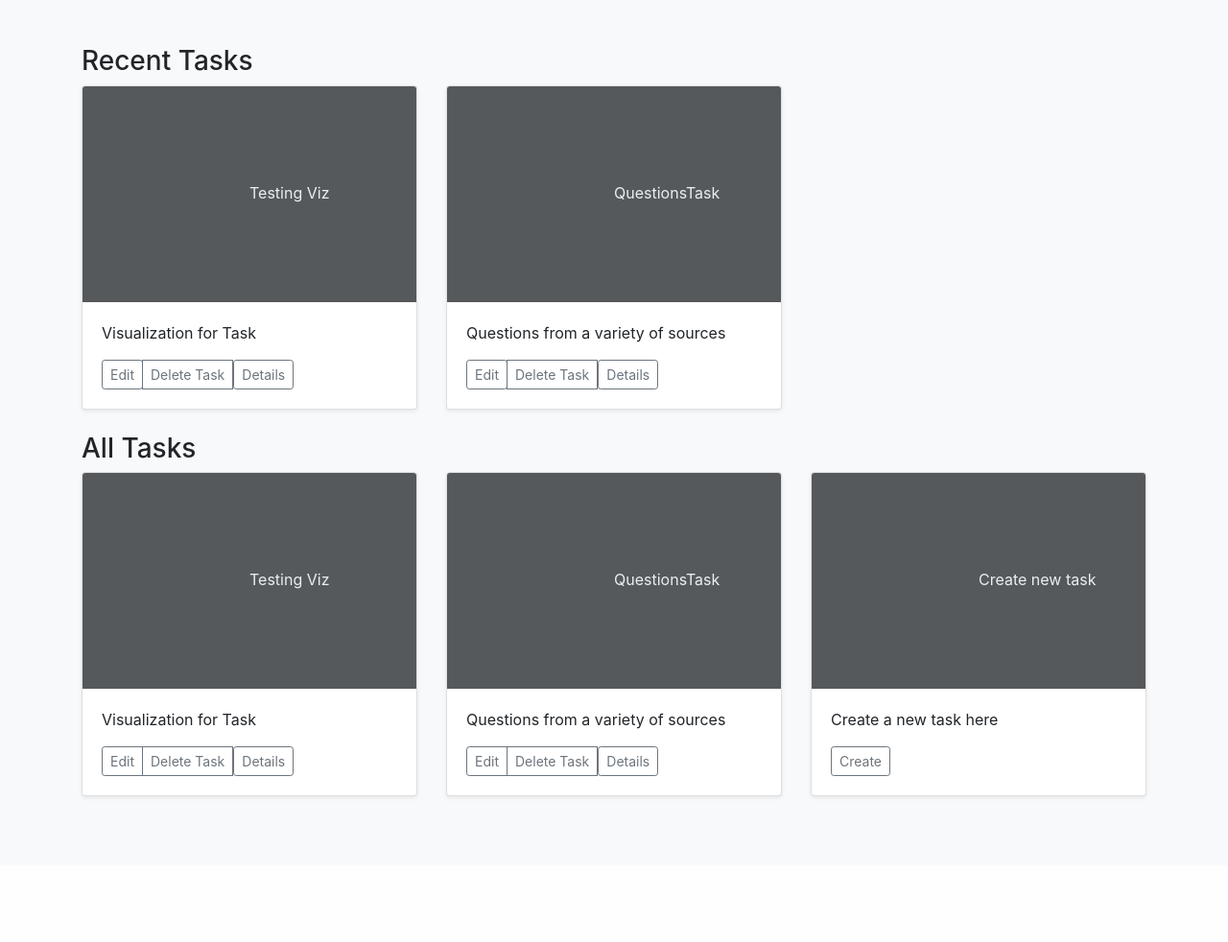
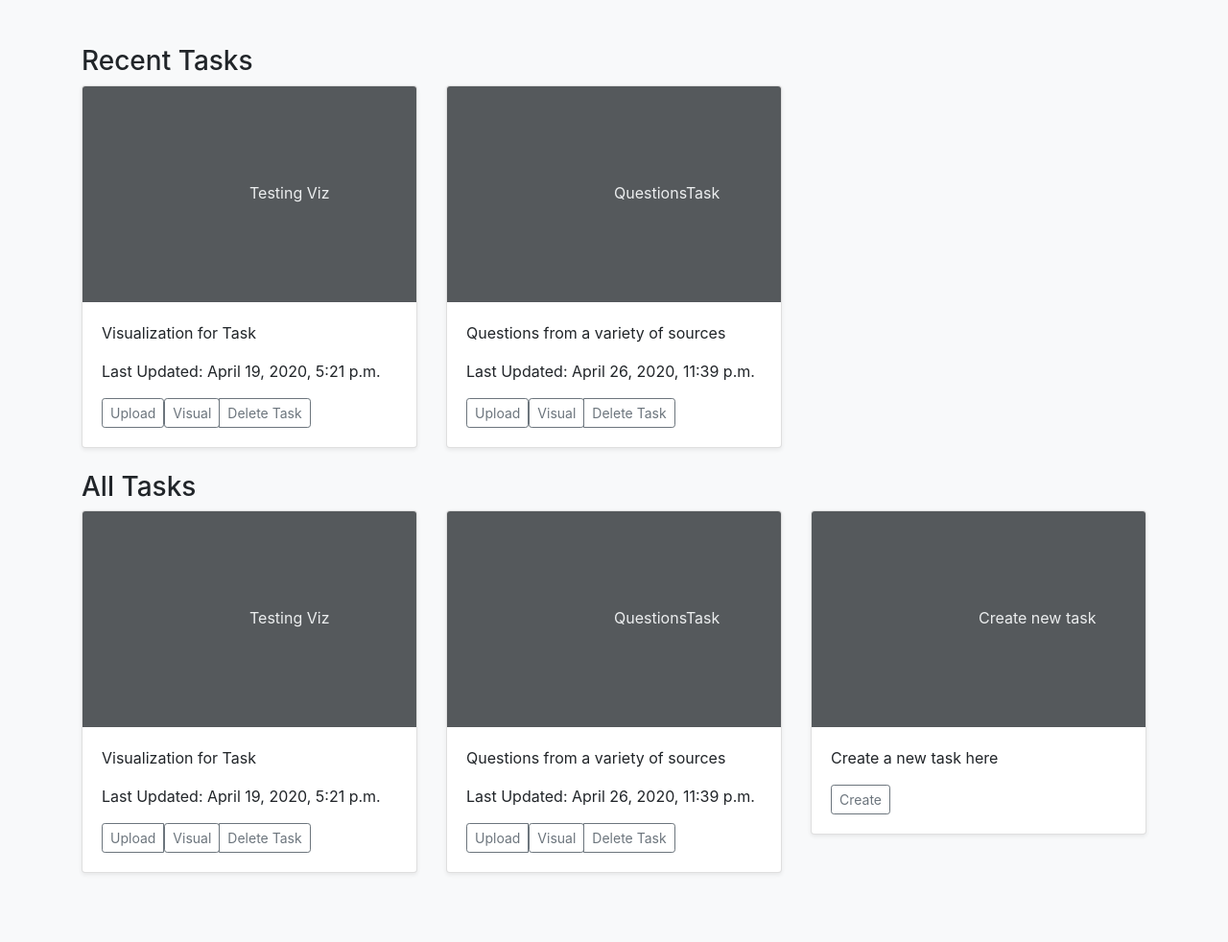
Before and after one commit to Narozzy/AutoNiner, a Django app: page /home/ in a window 1280 px wide. Shown: the part 57-1039 px from the top of the page at 96% size. Before the commit the page ends 890 px from the top, so only its background shows below. Run offline with Django 3.2, Linux system fonts and the light colour scheme; data comes from the database, SQL or seed files in the repository; both versions use the stored data as it was after the commit; parts of the project's set-up code (start-up, migrations or seed data) failed here and were passed over; some libraries are stand-ins or nearby versions.

Commit message:
Added favicon, added some nice information to the home page cards for better ease of use

```diff
--- a/autoniner/home/templates/base_temp.html
+++ b/autoniner/home/templates/base_temp.html
@@ -1,14 +1,16 @@
 <!DOCTYPE html>
 <html lang="en">
 <head>
+  {% load static %}
   <meta charset="UTF-8">
   <meta http-equiv="X-UA-Compatible" content="IE=edge">
   <meta name="viewport" content="width=device-width, initial-scale=1.0">
   <link rel="stylesheet" href="https://stackpath.bootstrapcdn.com/bootstrap/4.4.1/css/bootstrap.min.css" integrity="sha384-Vkoo8x4CGsO3+Hhxv8T/Q5PaXtkKtu6ug5TOeNV6gBiFeWPGFN9MuhOf23Q9Ifjh" crossorigin="anonymous">
   <script src="https://code.jquery.com/jquery-3.4.1.slim.min.js" integrity="sha384-J6qa4849blE2+poT4WnyKhv5vZF5SrPo0iEjwBvKU7imGFAV0wwj1yYfoRSJoZ+n" crossorigin="anonymous"></script>
-<script src="https://cdn.jsdelivr.net/npm/popper.js@1.16.0/dist/umd/popper.min.js" integrity="sha384-Q6E9RHvbIyZFJoft+2mJbHaEWldlvI9IOYy5n3zV9zzTtmI3UksdQRVvoxMfooAo" crossorigin="anonymous"></script>
-<script src="https://stackpath.bootstrapcdn.com/bootstrap/4.4.1/js/bootstrap.min.js" integrity="sha384-wfSDF2E50Y2D1uUdj0O3uMBJnjuUD4Ih7YwaYd1iqfktj0Uod8GCExl3Og8ifwB6" crossorigin="anonymous"></script>
-<script src="Js/accordion.js"></script>
+  <script src="https://cdn.jsdelivr.net/npm/popper.js@1.16.0/dist/umd/popper.min.js" integrity="sha384-Q6E9RHvbIyZFJoft+2mJbHaEWldlvI9IOYy5n3zV9zzTtmI3UksdQRVvoxMfooAo" crossorigin="anonymous"></script>
+  <script src="https://stackpath.bootstrapcdn.com/bootstrap/4.4.1/js/bootstrap.min.js" integrity="sha384-wfSDF2E50Y2D1uUdj0O3uMBJnjuUD4Ih7YwaYd1iqfktj0Uod8GCExl3Og8ifwB6" crossorigin="anonymous"></script>
+  <script src="Js/accordion.js"></script>
+  <link rel="icon" type="image/png" href="{% static 'favicon.ico' %}">
   <title>AutoNiner</title>
 </head>
 <body>
@@ -36,7 +38,7 @@
             </li>
           {% else %}
             <li class="nav-item">
-              <a class="nav-link" href="#">Login</a>
+              <a class="nav-link" href="/admin">Login</a>
             </li>
           {% endif %}
         </ul>
--- a/autoniner/home/templates/index.html
+++ b/autoniner/home/templates/index.html
@@ -12,18 +12,19 @@
                     <svg class="bd-placeholder-img card-img-top" width="100%" height="225" xmlns="http://www.w3.org/2000/svg" preserveAspectRatio="xMidYMid slice" focusable="false" role="img" aria-label="Placeholder: Door Count"><title>Placeholder</title><rect width="100%" height="100%" fill="#55595c"></rect><text x="50%" y="50%" fill="#eceeef" dy=".3em">{{task.title}}</text></svg>
                     <div class="card-body">
                     <p class="card-text">{{ task.description }}</p>
+                    <p class='card-text'>Last Updated: {{ task.last_modified }}</p>
                     <div class="d-flex justify-content-between align-items-center">
                         <div class="btn-group">
                             <form method='get' action='/template/{{task.task_id}}'>
-                              <button type="submit" class="btn btn-sm btn-outline-secondary">Edit</button>
+                              <button type="submit" class="btn btn-sm btn-outline-secondary">Upload</button>
+                            </form>
+                            <form method='get' action='/visualization/{{task.task_id}}'>
+                              <button type='submit' class='btn btn-sm btn-outline-secondary'>Visual</button>
                             </form>
                               <!-- Button trigger modal -->
                             <button type="button" class="btn btn-sm btn-outline-secondary" data-toggle="modal" data-target="#exampleModal" onclick='deleteModalCreateAction({{task.task_id}}, "{{task.title}}");'>
                               Delete Task
                             </button>
-                            <form method='get' action='/visualization/{{task.task_id}}'>
-                              <button type='submit' class='btn btn-sm btn-outline-secondary'>Details</button>
-                            </form>
                         </div>
                     </div>
                     </div>
@@ -40,16 +41,17 @@
                     <svg class="bd-placeholder-img card-img-top" width="100%" height="225" xmlns="http://www.w3.org/2000/svg" preserveAspectRatio="xMidYMid slice" focusable="false" role="img" aria-label="Placeholder: Door Count"><title>Placeholder</title><rect width="100%" height="100%" fill="#55595c"></rect><text x="50%" y="50%" fill="#eceeef" dy=".3em">{{task.title}}</text></svg>
                     <div class="card-body">
                     <p class="card-text">{{ task.description }}</p>
+                    <p class='card-text'>Last Updated: {{ task.last_modified }}</p>
                     <div class="d-flex justify-content-between align-items-center">
                         <div class="btn-group">
-                            <button type="button" class="btn btn-sm btn-outline-secondary">Edit</button>
+                            <button type="button" class="btn btn-sm btn-outline-secondary">Upload</button>
+                            <form method='get' action='/visualization/{{task.task_id}}'>
+                              <button type='submit' class='btn btn-sm btn-outline-secondary'>Visual</button>
+                            </form>
                               <!-- Button trigger modal -->
                             <button type="button" class="btn btn-sm btn-outline-secondary" data-toggle="modal" data-target="#exampleModal" onclick='deleteModalCreateAction({{task.task_id}}, "{{task.title}}");'>
                               Delete Task
                             </button>
-                            <form method='get' action='/visualization/{{task.task_id}}'>
-                              <button type='submit' class='btn btn-sm btn-outline-secondary'>Details</button>
-                            </form>
                         </div>
                     </div>
                     </div>
--- a/autoniner/home/views.py
+++ b/autoniner/home/views.py
@@ -82,6 +82,9 @@ def CreateExcelTemplate(request, id):
                 )
             QuestionsInstance.objects.bulk_create(dc_instances)
             task_objs = QuestionsInstance.objects.filter(task_id=t).values()
+        t.last_modified = datetime.datetime.now()
+        t.save()
+        breakpoint()
         df_csv = ea.csv_transform(task_objs, t.task_type)
         response = HttpResponse(content_type='text/csv')
         response['Content-Disposition'] = 'attachment; filename={}_{}.csv'.format(t.task_type, time.strftime('%Y%m%d_%H%M%S'))
```
Also changed, not shown: autoniner/db.sqlite3, autoniner/home/static/favicon.ico (added), 1 other file.
